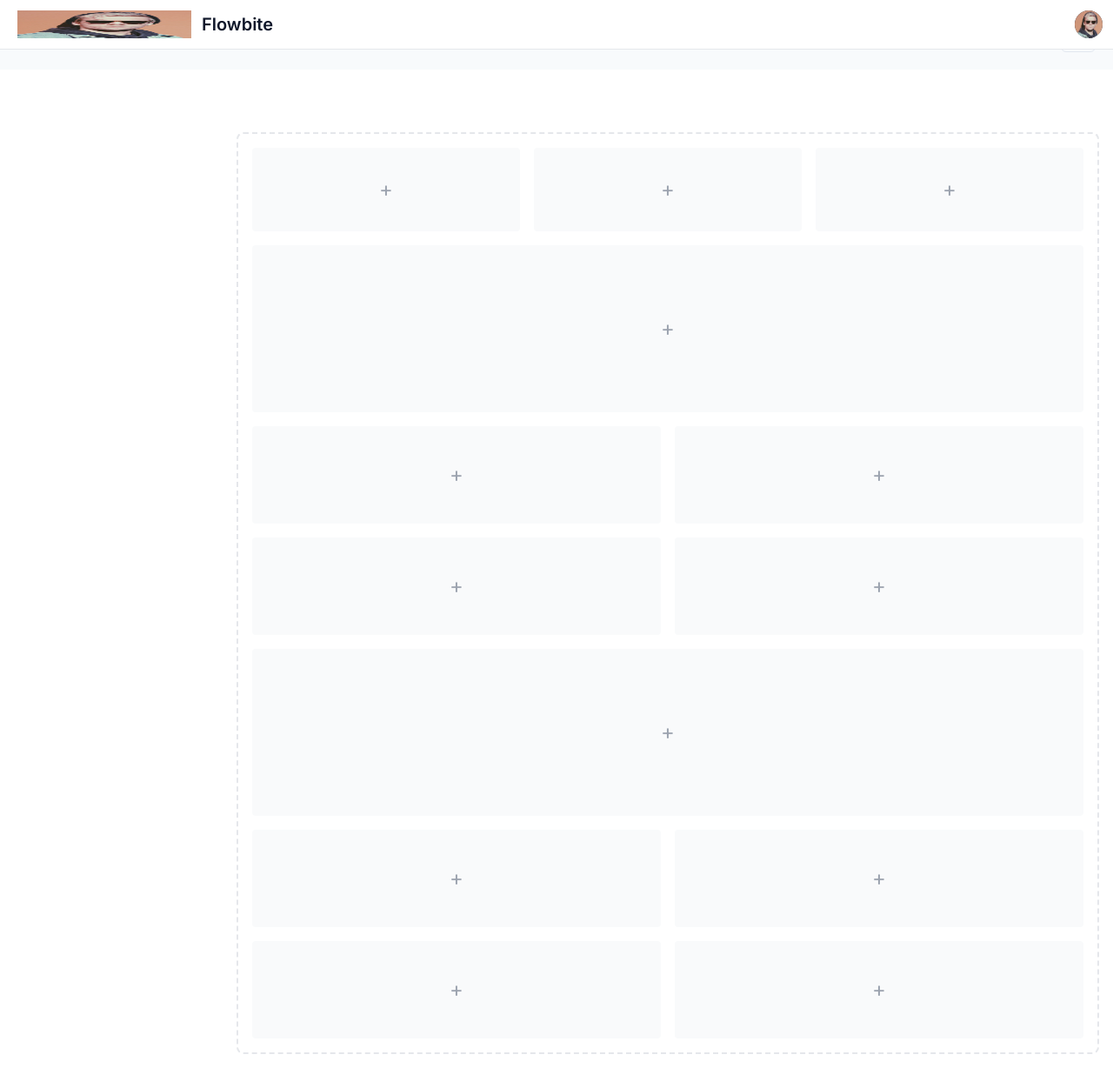
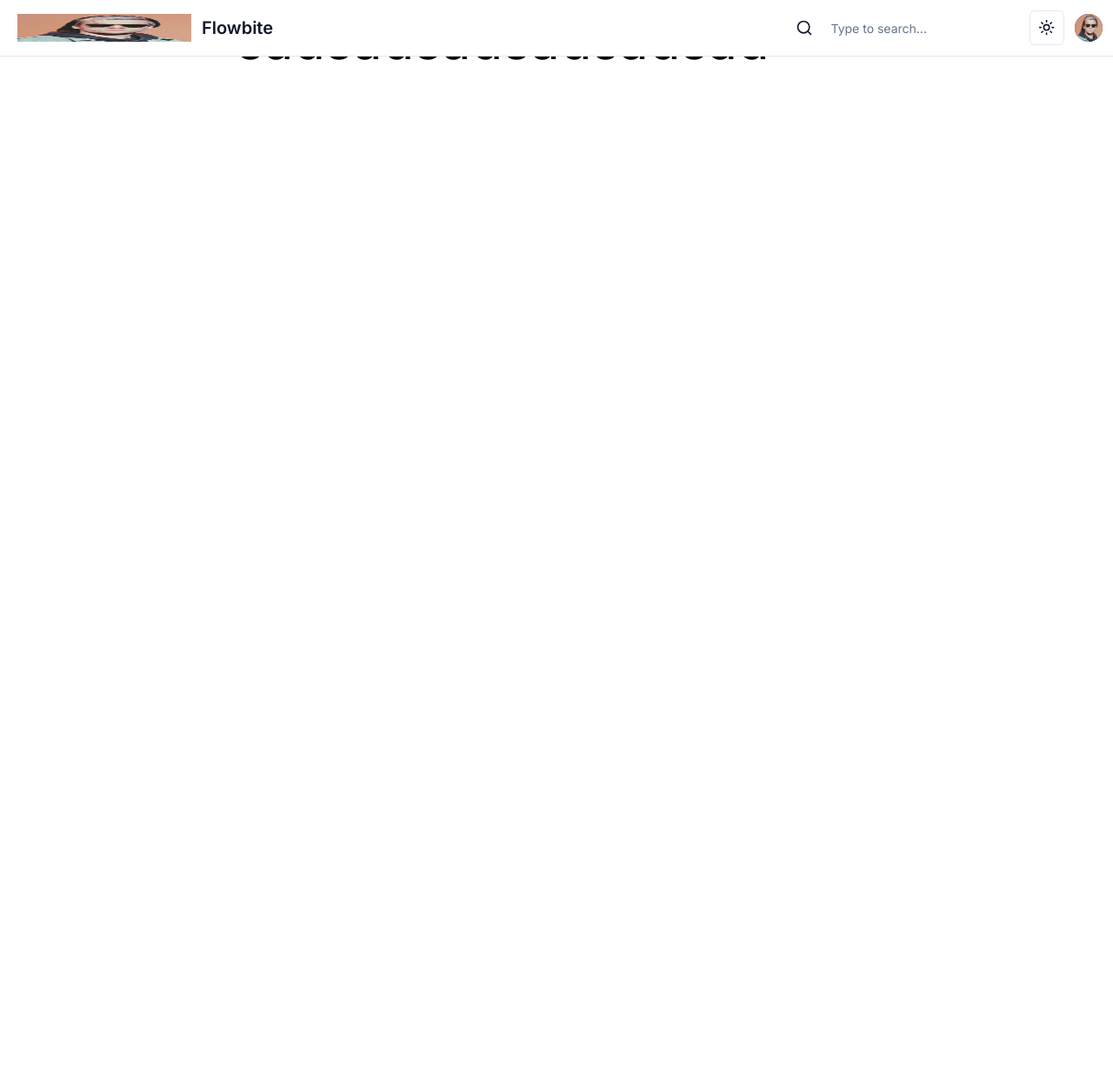
Before and after one commit to AbsarDotDev/Agency-Soul, a Next.js app: page / in a window 1280 px wide. Shown: the whole page at 87% size. After the commit the page ends 800 px from the top, so only its background shows below. Built offline with nearby package versions, Linux system fonts and the light colour scheme.

Commit message:
Searchbar integrated

```diff
--- a/src/app/layout.tsx
+++ b/src/app/layout.tsx
@@ -5,6 +5,7 @@ import { Inter } from "next/font/google";
 
 const inter = Inter({ subsets: ["latin"] });
 import localFont from "next/font/local";
+import SidebarWithHeader from "@/components/Sidebar";
 
 const Poppins = localFont({
   src: "./Poppins-Regular.ttf",
@@ -29,7 +30,7 @@ export default function RootLayout({
 
       <body className={inter.className}>
       <ThemeProvider attribute="class" defaultTheme="system" enableSystem>
-
+      <SidebarWithHeader />
         {children}
         </ThemeProvider>
         <script src="https://cdnjs.cloudflare.com/ajax/libs/flowbite/1.6.5/flowbite.min.js" async></script>
--- a/src/app/page.tsx
+++ b/src/app/page.tsx
@@ -3,6 +3,11 @@ import Header from '@/components/header'
 import Image from 'next/image'
 export default function Home() {
   return (
- <><Header /><SidebarWithHeader /></>
+ <>
+ <div className="p-4 sm:ml-64">
+
+ <h1 className='text-black dark:text-white text-6xl'>sadsadsadsadsadsad</h1>
+ </div>
+ </>
   )
 }
--- a/src/components/Sidebar.tsx
+++ b/src/components/Sidebar.tsx
@@ -1,10 +1,12 @@
 import Image from 'next/image';
 import Link from 'next/link';
 import React from 'react';
+import { ModeToggle } from './toogleDarkMode';
+import MainSearch from './main_search';
 
 const SidebarWithHeader = () => {
   return (
-    <div>
+    <div >
 <nav className="fixed top-0 z-50 w-full bg-white border-b border-gray-200 dark:bg-gray-800 dark:border-gray-700">
   <div className="px-3 py-3 lg:px-5 lg:pl-3">
     <div className="flex items-center justify-between">
@@ -21,6 +23,8 @@ const SidebarWithHeader = () => {
         </Link>
       </div>
       <div className="flex items-center">
+      <MainSearch/>
+      <ModeToggle/>
           <div className="flex items-center ml-3">
             <div>
               <button type="button" className="flex text-sm bg-gray-800 rounded-full focus:ring-4 focus:ring-gray-300 dark:focus:ring-gray-600" aria-expanded="false" data-dropdown-toggle="dropdown-user">
@@ -109,55 +113,7 @@ const SidebarWithHeader = () => {
    </div>
 </aside>
 
-<div className="p-4 sm:ml-64">
-   <div className="p-4 border-2 border-gray-200 border-dashed rounded-lg dark:border-gray-700 mt-14">
-      <div className="grid grid-cols-3 gap-4 mb-4">
-         <div className="flex items-center justify-center h-24 rounded bg-gray-50 dark:bg-gray-800">
-            <p className="text-2xl text-gray-400 dark:text-gray-500">+</p>
-         </div>
-         <div className="flex items-center justify-center h-24 rounded bg-gray-50 dark:bg-gray-800">
-            <p className="text-2xl text-gray-400 dark:text-gray-500">+</p>
-         </div>
-         <div className="flex items-center justify-center h-24 rounded bg-gray-50 dark:bg-gray-800">
-            <p className="text-2xl text-gray-400 dark:text-gray-500">+</p>
-         </div>
-      </div>
-      <div className="flex items-center justify-center h-48 mb-4 rounded bg-gray-50 dark:bg-gray-800">
-         <p className="text-2xl text-gray-400 dark:text-gray-500">+</p>
-      </div>
-      <div className="grid grid-cols-2 gap-4 mb-4">
-         <div className="flex items-center justify-center rounded bg-gray-50 h-28 dark:bg-gray-800">
-            <p className="text-2xl text-gray-400 dark:text-gray-500">+</p>
-         </div>
-         <div className="flex items-center justify-center rounded bg-gray-50 h-28 dark:bg-gray-800">
-            <p className="text-2xl text-gray-400 dark:text-gray-500">+</p>
-         </div>
-         <div className="flex items-center justify-center rounded bg-gray-50 h-28 dark:bg-gray-800">
-            <p className="text-2xl text-gray-400 dark:text-gray-500">+</p>
-         </div>
-         <div className="flex items-center justify-center rounded bg-gray-50 h-28 dark:bg-gray-800">
-            <p className="text-2xl text-gray-400 dark:text-gray-500">+</p>
-         </div>
-      </div>
-      <div className="flex items-center justify-center h-48 mb-4 rounded bg-gray-50 dark:bg-gray-800">
-         <p className="text-2xl text-gray-400 dark:text-gray-500">+</p>
-      </div>
-      <div className="grid grid-cols-2 gap-4">
-         <div className="flex items-center justify-center rounded bg-gray-50 h-28 dark:bg-gray-800">
-            <p className="text-2xl text-gray-400 dark:text-gray-500">+</p>
-         </div>
-         <div className="flex items-center justify-center rounded bg-gray-50 h-28 dark:bg-gray-800">
-            <p className="text-2xl text-gray-400 dark:text-gray-500">+</p>
-         </div>
-         <div className="flex items-center justify-center rounded bg-gray-50 h-28 dark:bg-gray-800">
-            <p className="text-2xl text-gray-400 dark:text-gray-500">+</p>
-         </div>
-         <div className="flex items-center justify-center rounded bg-gray-50 h-28 dark:bg-gray-800">
-            <p className="text-2xl text-gray-400 dark:text-gray-500">+</p>
-         </div>
-      </div>
-   </div>
-</div>
+
 </div>
   );
 };
```
